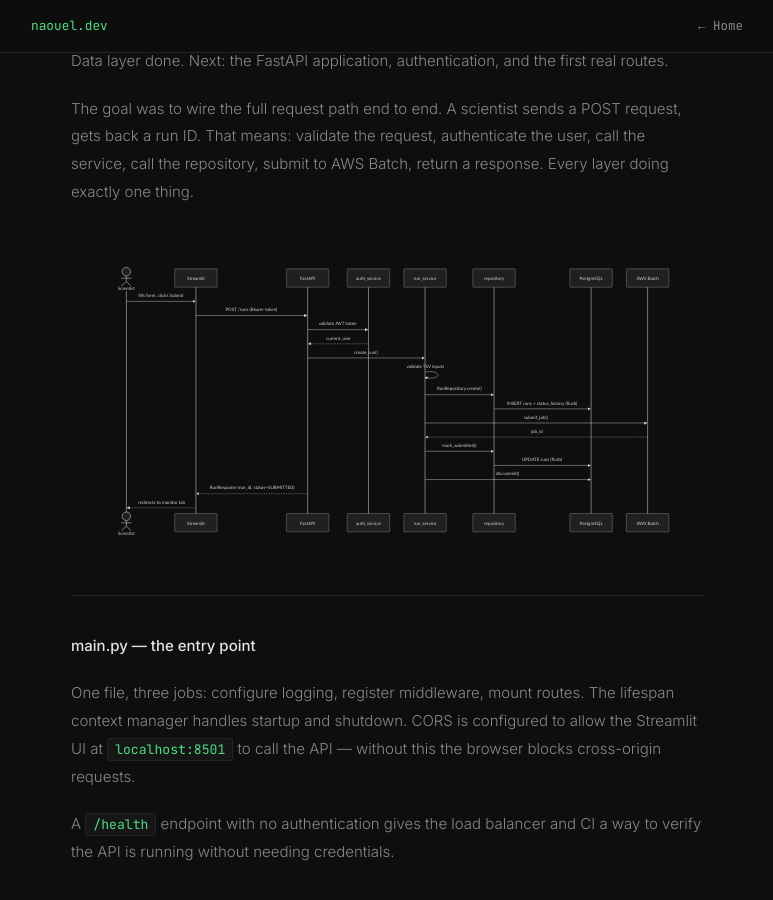
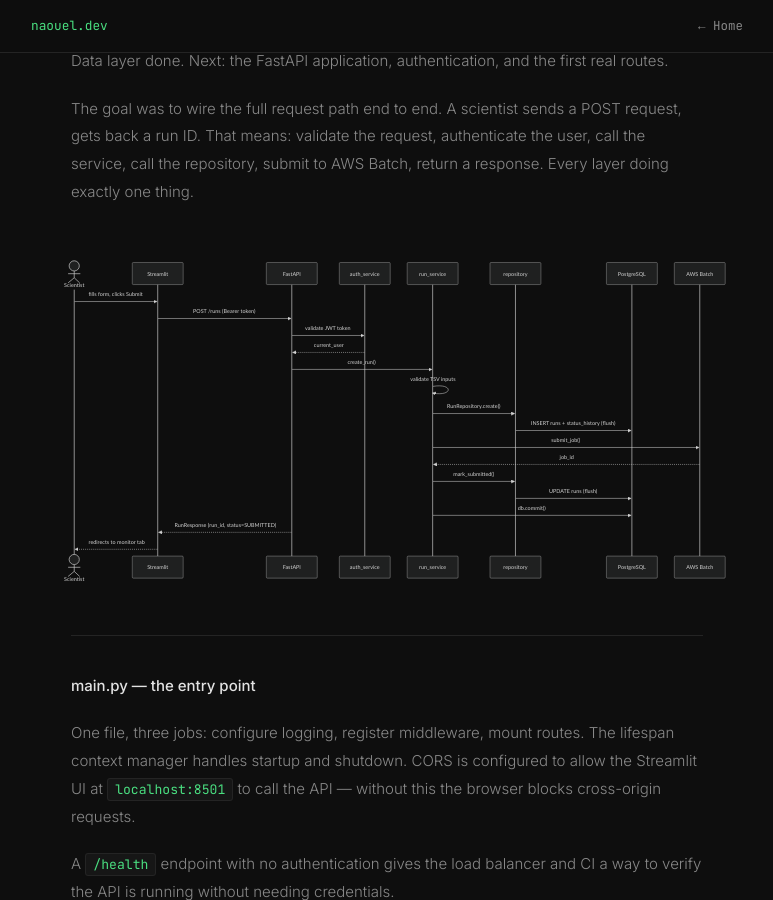
Before and after one commit to NaouelEldjouher/NaouelEldjouher.github.io, a Jekyll site: the page built from _posts/2026-06-14-omnidomain-day-8.md, in a window 1280 px wide and 900 px high, scrolled down 308 px. Shown: the whole window, without its empty margins (253-1026 px from the left). Built offline with Jekyll 4.4.1, drawn with Linux system fonts in a browser that asks for light colours; our own code applies the rules of GitHub Pages for plain Markdown files.

Commit message:
Update 2026-06-14-omnidomain-day-8.md

```diff
--- a/_posts/2026-06-14-omnidomain-day-8.md
+++ b/_posts/2026-06-14-omnidomain-day-8.md
@@ -8,7 +8,7 @@
 
 The goal was to wire the full request path end to end. A scientist sends a POST request, gets back a run ID. That means: validate the request, authenticate the user, call the service, call the repository, submit to AWS Batch, return a response. Every layer doing exactly one thing.
 
-<pre class="mermaid" style="display: flex; justify-content: center; margin: 40px 0; background: transparent; border: none;">
+<pre class="mermaid" style="display: flex; justify-content: center; margin: 60px 0; background: transparent; border: none; transform: scale(1.2);">
 sequenceDiagram
     actor S as Scientist
     participant UI as Streamlit
```
